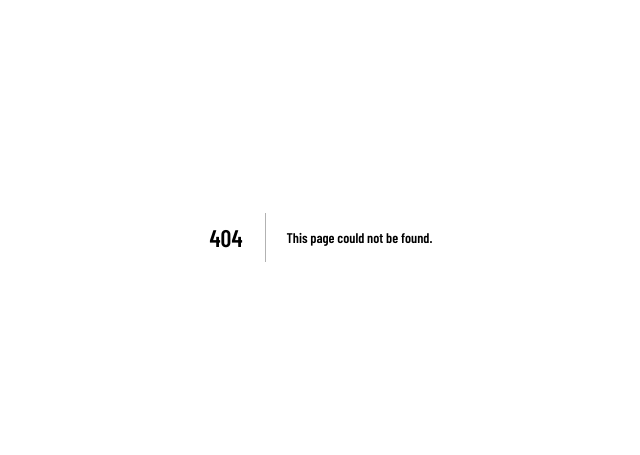
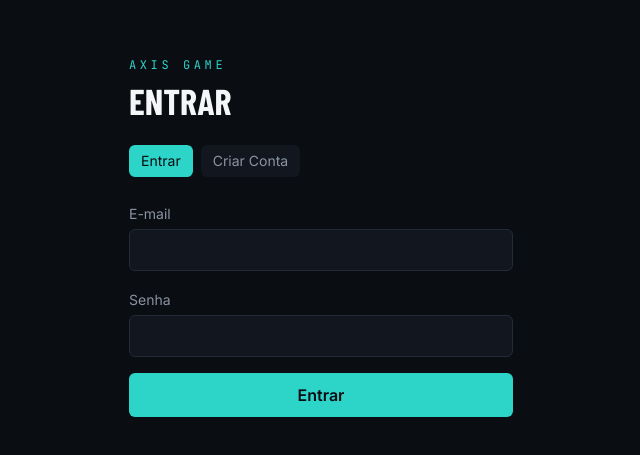
Before and after one commit to luckvinx53-netizen/Axis-game, a Next.js app: page /login in a window 1280 px wide. Before the commit this address had no page. Shown: the part 163-618 px from the top of the page, without its empty margins (319-959 px from the left). Built offline with nearby package versions, Linux system fonts and the light colour scheme; no server answers; a web font is replaced by a local one.

Commit message:
Create page.tsx

```diff
--- /dev/null
+++ b/src/app/login/page.tsx
@@ -0,0 +1,103 @@
+"use client";
+
+import { useState } from "react";
+import { useRouter } from "next/navigation";
+import { createClient } from "@/lib/supabase/client";
+
+type Mode = "login" | "signup";
+
+export default function LoginPage() {
+  const router = useRouter();
+  const supabase = createClient();
+
+  const [mode, setMode] = useState<Mode>("login");
+  const [email, setEmail] = useState("");
+  const [password, setPassword] = useState("");
+  const [username, setUsername] = useState("");
+  const [loading, setLoading] = useState(false);
+  const [error, setError] = useState<string | null>(null);
+
+  async function handleSubmit(e: React.FormEvent) {
+    e.preventDefault();
+    setError(null);
+    setLoading(true);
+
+    if (mode === "signup") {
+      const { error } = await supabase.auth.signUp({
+        email,
+        password,
+        options: { data: { username } },
+      });
+      if (error) {
+        setError(traduzErro(error.message));
+        setLoading(false);
+        return;
+      }
+    } else {
+      const { error } = await supabase.auth.signInWithPassword({ email, password });
+      if (error) {
+        setError(traduzErro(error.message));
+        setLoading(false);
+        return;
+      }
+    }
+
+    router.push("/career");
+    router.refresh();
+  }
+
+  return (
+    <main className="flex min-h-screen items-center justify-center bg-pitch-900 px-6">
+      <div className="w-full max-w-sm">
+        <p className="font-mono text-xs uppercase tracking-[0.3em] text-signal-500">Axis Game</p>
+        <h1 className="mt-2 text-4xl font-extrabold uppercase text-ink-100">
+          {mode === "login" ? "Entrar" : "Criar Conta"}
+        </h1>
+
+        <div className="mt-6 flex gap-2 text-sm">
+          <button type="button" onClick={() => setMode("login")}
+            className={`rounded-md px-3 py-1.5 ${mode === "login" ? "bg-signal-500 text-pitch-900" : "bg-pitch-800 text-ink-500"}`}>
+            Entrar
+          </button>
+          <button type="button" onClick={() => setMode("signup")}
+            className={`rounded-md px-3 py-1.5 ${mode === "signup" ? "bg-signal-500 text-pitch-900" : "bg-pitch-800 text-ink-500"}`}>
+            Criar Conta
+          </button>
+        </div>
+
+        <form onSubmit={handleSubmit} className="mt-6 space-y-4">
+          {mode === "signup" && (
+            <div>
+              <label className="text-sm text-ink-500">Nome de usuário</label>
+              <input required value={username} onChange={(e) => setUsername(e.target.value)}
+                className="mt-1 w-full rounded-md border border-pitch-600 bg-pitch-800 px-3 py-2 text-ink-100 outline-none focus:border-signal-500" />
+            </div>
+          )}
+          <div>
+            <label className="text-sm text-ink-500">E-mail</label>
+            <input required type="email" value={email} onChange={(e) => setEmail(e.target.value)}
+              className="mt-1 w-full rounded-md border border-pitch-600 bg-pitch-800 px-3 py-2 text-ink-100 outline-none focus:border-signal-500" />
+          </div>
+          <div>
+            <label className="text-sm text-ink-500">Senha</label>
+            <input required type="password" minLength={6} value={password} onChange={(e) => setPassword(e.target.value)}
+              className="mt-1 w-full rounded-md border border-pitch-600 bg-pitch-800 px-3 py-2 text-ink-100 outline-none focus:border-signal-500" />
+          </div>
+
+          {error && <p className="text-sm text-alert-500">{error}</p>}
+
+          <button type="submit" disabled={loading}
+            className="w-full rounded-md bg-signal-500 py-2.5 font-bold text-pitch-900 disabled:opacity-50">
+            {loading ? "Aguarde..." : mode === "login" ? "Entrar" : "Criar Conta"}
+          </button>
+        </form>
+      </div>
+    </main>
+  );
+}
+
+function traduzErro(msg: string) {
+  if (msg.includes("Invalid login credentials")) return "E-mail ou senha incorretos.";
+  if (msg.includes("already registered")) return "Esse e-mail já está cadastrado.";
+  return msg;
+}
```
